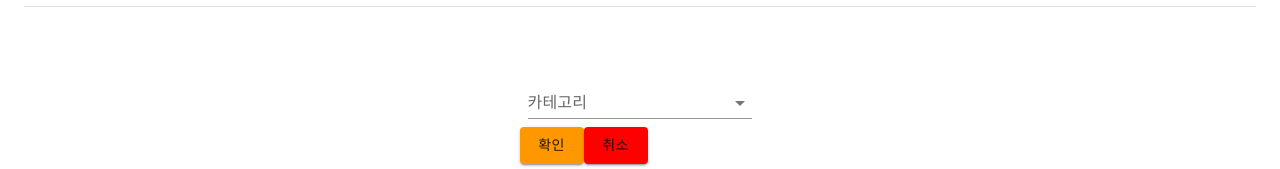
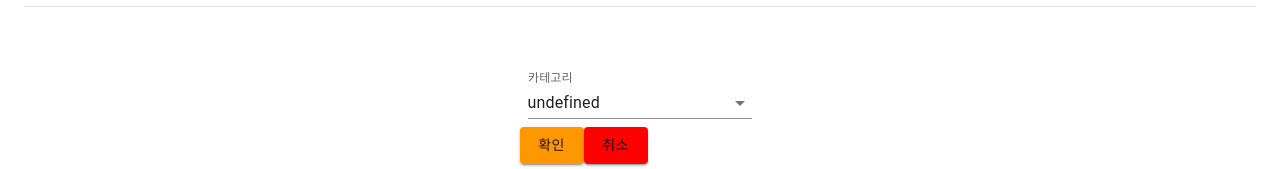
Before and after one commit to doldolma/11st-electron, a React (Create React App) app: page / in a window 1280 px wide. Both pictures are taken after a click on the button "카테고리 추가". Shown: the part 238-407 px from the top of the page. Built offline with nearby package versions, Linux system fonts and the light colour scheme.

Commit message:
카테고리 검색기능추가, 자동 업데이트 기능 추가

```diff
--- a/src/index.js
+++ b/src/index.js
@@ -2,7 +2,6 @@ import React from 'react';
 import ReactDOM from 'react-dom/client';
 import './index.css';
 import App from './App';
-import reportWebVitals from './reportWebVitals';
 
 const root = ReactDOM.createRoot(document.getElementById('root'));
 root.render(
@@ -10,8 +9,3 @@ root.render(
     <App />
   </React.StrictMode>
 );
-
-// If you want to start measuring performance in your app, pass a function
-// to log results (for example: reportWebVitals(console.log))
-// or send to an analytics endpoint. Learn more: https://bit.ly/CRA-vitals
-reportWebVitals();
--- a/src/pages/Home.jsx
+++ b/src/pages/Home.jsx
@@ -1,16 +1,5 @@
 import {useEffect, useState} from "react";
-import {
-    Button,
-    Divider,
-    FormControl,
-    IconButton,
-    Input,
-    InputLabel,
-    List,
-    ListItem,
-    MenuItem, Select,
-    Stack
-} from "@mui/material";
+import {Autocomplete, Button, Divider, FormControl, IconButton, List, ListItem, Stack, TextField} from "@mui/material";
 import Item from "../styles/Item";
 import Grid from "@mui/material/Grid2";
 import DeleteIcon from "@mui/icons-material/Delete";
@@ -38,7 +27,7 @@ export default function Home() {
     const [addFlag, setAddFlag] = useState(false);
 
     // 신규 카테고리
-    const [newCategory, setNewCategory] = useState(defaultCategory);
+    const [newCategory, setNewCategory] = useState({});
 
     // 현재 작업 중인 카테고리
     const [presentLoad, setPresentLoad] = useState(-1);
@@ -49,7 +38,11 @@ export default function Home() {
     // 스캔 완료된 목록
     const [completedList, setCompletedList] = useRecoilState(product);
 
-    console.log("keys ", Object.keys(completedList))
+    // 카테고리 셀렉트 박스 목록
+    const defaultProps = {
+        options: defaultCategory,
+        getOptionLabel: (option) => option.name,
+    }
 
     useEffect(() => {
         if (loading) {
@@ -157,19 +150,32 @@ export default function Home() {
                     {
                         addFlag ? <>
                             <FormControl variant="standard" sx={{m: 1, mt: 3, width: '25ch'}}>
-                                <InputLabel id="demo-simple-select-standard-label">카테고리</InputLabel>
-                                <Select
-                                    label='카테고리'
-                                    value={newCategory.no}
-                                    onChange={(e) => setNewCategory(e.target.value)}
-                                >
-                                    {defaultCategory.map((c, i) => <MenuItem key={c.no} value={c}>{c.name}</MenuItem>)}
-                                </Select>
+                                <Autocomplete
+                                    {...defaultProps}
+                                    id="auto-select"
+                                    autoSelect
+                                    value={newCategory}
+                                    onChange={(e, newValue) => {
+                                        setNewCategory(newValue);
+                                    }}
+                                    renderInput={(params) => (
+                                        <TextField {...params} label="카테고리" variant="standard" />
+                                    )}
+                                />
+                                {/*<InputLabel id="demo-simple-select-standard-label">카테고리</InputLabel>*/}
+                                {/*<Select*/}
+                                {/*    label='카테고리'*/}
+                                {/*    value={newCategory.no}*/}
+                                {/*    onChange={(e) => setNewCategory(e.target.value)}*/}
+                                {/*>*/}
+                                {/*    {defaultCategory.map((c, i) => <MenuItem key={c.no} value={c}>{c.name}</MenuItem>)}*/}
+                                {/*</Select>*/}
                             </FormControl>
                             <div>
                                 <Button variant="contained" onClick={() => {
-                                    if (!newCategory.no) return;
-
+                                    if (!newCategory.no) {
+                                        return;
+                                    }
                                     if (Object.keys(completedList).includes(newCategory.no)) {
                                         alert('이미 완료된 카테고리입니다');
                                         return;
@@ -181,7 +187,11 @@ export default function Home() {
                                     }
 
                                     if (newCategory) setCategories([...categories, newCategory]);
-                                    setNewCategory({});
+
+
+                                    setNewCategory(null);
+
+
                                 }}>확인</Button>
                                 <Button variant="contained" style={{background: 'red'}}
                                         onClick={() => {
```
Also changed, not shown: package.json (+8 -2 lines), public/electron.js (+19 -1 lines), 1 other file (tests, documents, lock files or other folders).
